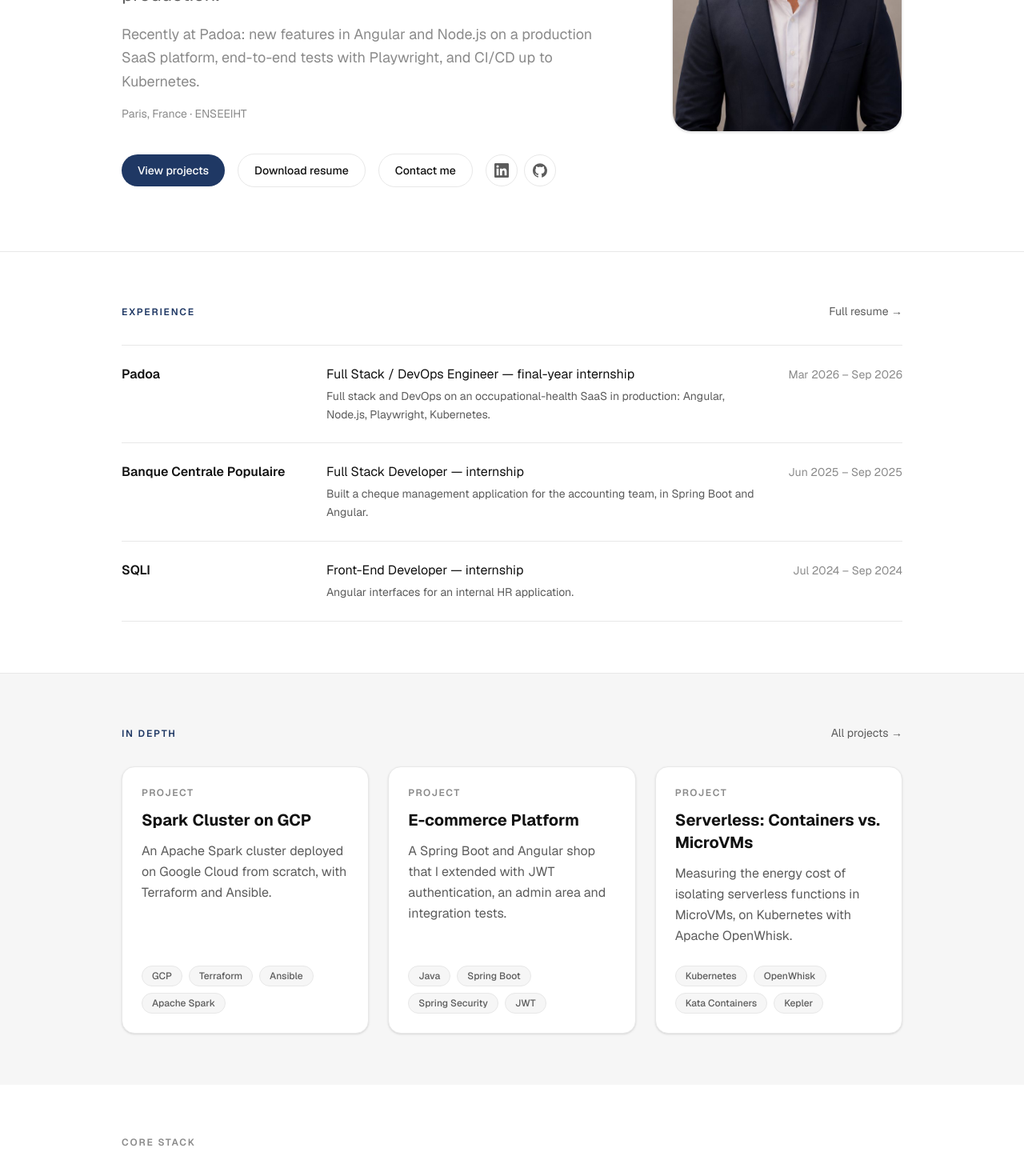
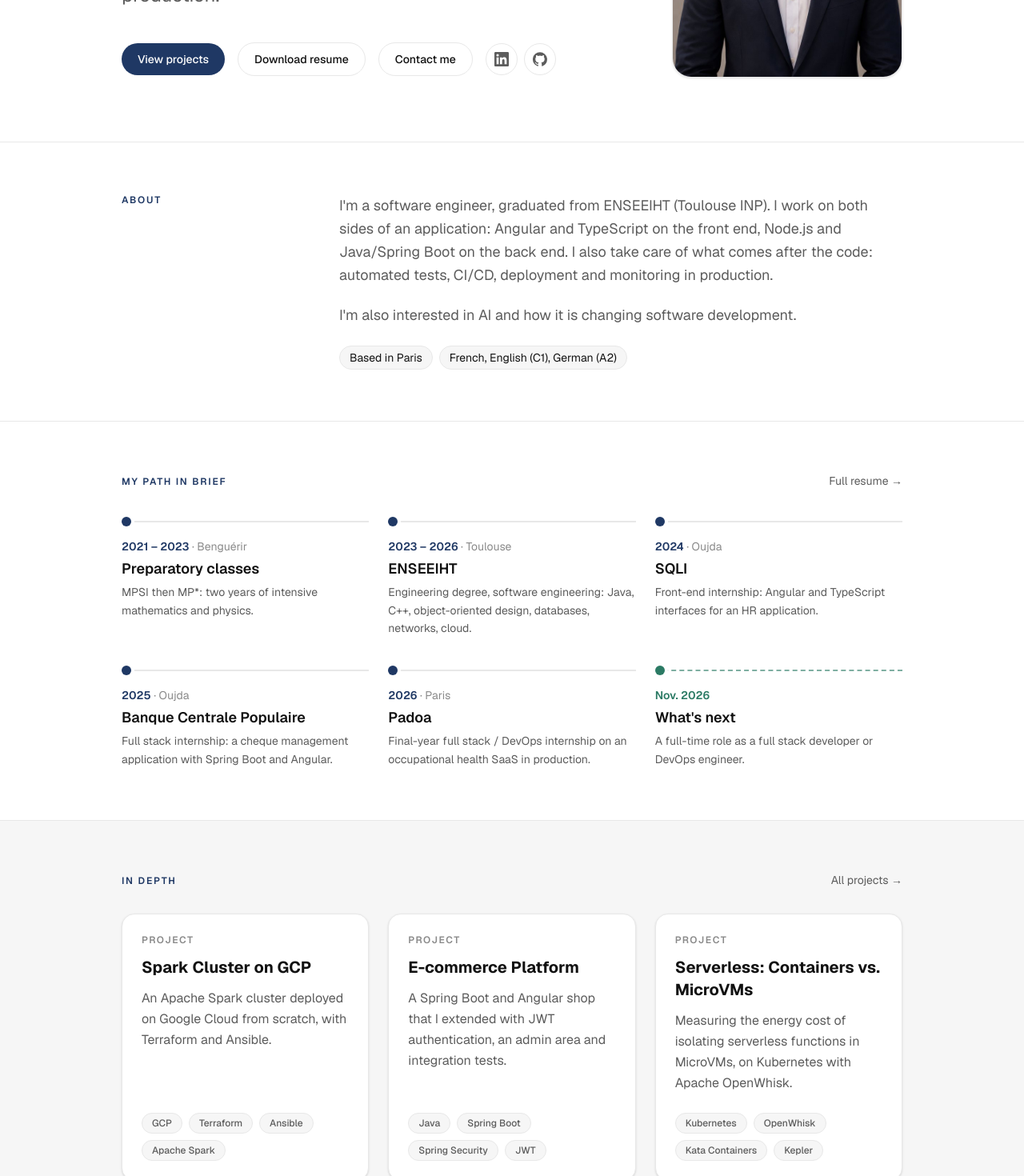
Before and after one commit to Ayoubhassain/ayoubhassain.github.io, a Next.js app: page /en in a window 1280 px wide. Shown: the part 420-1890 px from the top of the page at 80% size. Built offline with nearby package versions, Linux system fonts and the light colour scheme.

Commit message:
Accueil et À propos réunis en une seule page

```diff
--- a/src/app/[locale]/page.tsx
+++ b/src/app/[locale]/page.tsx
@@ -36,6 +36,7 @@
   if (!isLocale(locale)) notFound();
 
   const t = getDictionary(locale);
+  const a = t.about;
   const featuredIds = ["spark-cluster-gcp", "ecommerce-fullstack", "serverless-containers-vs-microvms"];
   const featured = featuredIds
     .map((id) => t.projects.find((project) => project.id === id))
@@ -67,11 +68,6 @@
                 {t.profile.headline}
               </p>
 
-              <p className="mt-4 max-w-2xl text-base leading-relaxed text-ink-light md:text-lg">
-                {t.home.proofPoint}
-              </p>
-
-              <p className="mt-4 text-sm text-ink-light">{t.home.locationLine}</p>
 
               <div className="mt-10 flex flex-wrap items-center gap-4">
                 <LinkButton href={`/${locale}/projects`} variant="primary">
@@ -106,34 +102,52 @@
         </div>
       </section>
 
+      {/* About: who I am, in a few lines */}
+      <section id="about" className="scroll-mt-20 border-b border-border">
+        <div className={`${SECTION} grid gap-8 md:grid-cols-[14rem_1fr] md:gap-12`}>
+          <p className={LABEL}>{a.label}</p>
+          <div>
+            <div className="max-w-2xl space-y-5 text-lg leading-relaxed text-ink-muted">
+              {a.intro.split("\n\n").map((para) => (
+                <p key={para.slice(0, 24)}>{para}</p>
+              ))}
+            </div>
+            <ul className="mt-6 flex flex-wrap gap-2">
+              {a.quick.map((item) => (
+                <li key={item} className="rounded-full border border-border bg-bg-subtle px-3 py-1 text-sm text-ink">
+                  {item}
+                </li>
+              ))}
+            </ul>
+          </div>
+        </div>
+      </section>
+
+      {/* Path in brief: from prépa to the next job */}
       <section className="border-b border-border">
         <div className={SECTION}>
-          <div className="mb-8 flex items-baseline justify-between gap-4">
-            <p className="text-xs font-semibold tracking-[0.15em] text-accent uppercase">
-              {t.home.experience}
-            </p>
-            <Link
-              href={`/${locale}/resume`}
-              className="text-sm text-ink-muted transition-colors hover:text-accent"
-            >
+          <div className="mb-10 flex items-baseline justify-between gap-4">
+            <p className={LABEL}>{a.journeyTitle}</p>
+            <Link href={`/${locale}/resume`} className="text-sm text-ink-muted transition-colors hover:text-accent">
               {t.home.seeResume}
             </Link>
           </div>
-
-          <ol className="divide-y divide-border border-y border-border">
-            {t.experience.map((entry) => (
+          <ol className="grid gap-x-6 gap-y-10 sm:grid-cols-2 md:grid-cols-3">
+            {a.journey.map((step) => (
               <li
-                key={entry.company}
-                className="grid gap-1 py-6 md:grid-cols-[14rem_1fr_auto] md:items-baseline md:gap-8"
+                key={step.title}
+                className={`relative border-t-2 pt-5 ${step.next ? "border-dashed border-available/60" : "border-border"}`}
               >
-                <span className="font-semibold text-ink">{entry.company}</span>
-                <div>
-                  <p className="text-ink">{entry.role}</p>
-                  {entry.summary && (
-                    <p className="mt-1 text-sm leading-relaxed text-ink-muted">{entry.summary}</p>
-                  )}
-                </div>
-                <span className="text-sm text-ink-light md:text-right">{entry.period}</span>
+                <span
+                  aria-hidden="true"
+                  className={`absolute -top-[7px] left-0 h-3 w-3 rounded-full ring-4 ring-bg ${step.next ? "bg-available" : "bg-accent"}`}
+                />
+                <p className={`text-sm font-semibold ${step.next ? "text-available" : "text-accent"}`}>
+                  {step.period}
+                  {step.place && <span className="font-normal text-ink-light"> · {step.place}</span>}
+                </p>
+                <h3 className="mt-1 text-lg font-semibold text-ink">{step.title}</h3>
+                <p className="mt-1 text-sm leading-relaxed text-ink-muted">{step.text}</p>
               </li>
             ))}
           </ol>
@@ -143,9 +157,7 @@
       <section className="bg-bg-subtle">
         <div className={SECTION}>
           <div className="mb-8 flex items-baseline justify-between gap-4">
-            <p className="text-xs font-semibold tracking-[0.15em] text-accent uppercase">
-              {t.home.inDepth}
-            </p>
+            <p className={LABEL}>{t.home.inDepth}</p>
             <Link
               href={`/${locale}/projects`}
               className="text-sm text-ink-muted transition-colors hover:text-accent"
@@ -179,11 +191,25 @@
         </div>
       </section>
 
+      {/* How I work */}
       <section className="border-b border-border">
         <div className={SECTION}>
-          <p className="mb-8 text-xs font-semibold tracking-[0.15em] text-ink-light uppercase">
-            {t.home.focusedOn}
-          </p>
+          <p className={`${LABEL} mb-8`}>{a.workTitle}</p>
+          <div className="grid gap-4 md:grid-cols-3">
+            {a.work.map((item, index) => (
+              <div key={item.title} className="rounded-2xl border border-border bg-bg-subtle p-6">
+                <p className="mb-3 text-sm font-semibold text-accent">0{index + 1}</p>
+                <h3 className="mb-2 font-semibold text-ink">{item.title}</h3>
+                <p className="text-sm leading-relaxed text-ink-muted">{item.text}</p>
+              </div>
+            ))}
+          </div>
+        </div>
+      </section>
+
+      <section className="border-b border-border">
+        <div className={SECTION}>
+          <p className={`${LABEL} mb-8`}>{t.home.focusedOn}</p>
           <div className="grid gap-8 sm:grid-cols-3">
             {t.profile.stack.map((group) => (
               <div key={group.label}>
@@ -207,3 +233,4 @@
 }
 
 const SECTION = "mx-auto max-w-5xl px-6 py-12 md:py-16";
+const LABEL = "text-xs font-semibold tracking-[0.15em] text-accent uppercase";
--- a/src/components/Navbar.tsx
+++ b/src/components/Navbar.tsx
@@ -14,7 +14,7 @@
   const [first, ...rest] = t.profile.name.split(" ");
 
   const navLinks = [
-    { href: `/${locale}/about`,     label: t.nav.about },
+    { href: `/${locale}#about`,     label: t.nav.about },
     { href: `/${locale}/projects`,  label: t.nav.projects },
     { href: `/${locale}/resume`,    label: t.nav.resume },
     { href: `/${locale}/interview`, label: t.nav.qanda },
--- a/src/i18n/dictionaries/en.ts
+++ b/src/i18n/dictionaries/en.ts
@@ -80,8 +80,8 @@
     skills:         "Skills",
     languages:      "Languages",
     intro:
-      "I'm a software engineer, graduated from ENSEEIHT (Toulouse INP). What I enjoy is taking a feature end to end: designing it, building the front end and the back end, testing it, then seeing it run in production.\n\nOver three internships, I went from Angular interfaces at SQLI, to a full stack Spring Boot and Angular application at Banque Centrale Populaire, to a SaaS in production at Padoa, where I also worked on E2E tests, CI/CD and Kubernetes deployments.\n\nI'm also interested in AI and how it is changing software development.",
-    quick: ["Based in Paris", "French, English (C1), German (A2)", "Available from November 2026"],
+      "I'm a software engineer, graduated from ENSEEIHT (Toulouse INP). I work on both sides of an application: Angular and TypeScript on the front end, Node.js and Java/Spring Boot on the back end. I also take care of what comes after the code: automated tests, CI/CD, deployment and monitoring in production.\n\nI'm also interested in AI and how it is changing software development.",
+    quick: ["Based in Paris", "French, English (C1), German (A2)"],
     journeyTitle:   "My path in brief",
     journey: [
       { period: "2021 – 2023", place: "Benguérir", title: "Preparatory classes", text: "MPSI then MP*: two years of intensive mathematics and physics." },
--- a/src/i18n/dictionaries/fr.ts
+++ b/src/i18n/dictionaries/fr.ts
@@ -73,8 +73,8 @@
     skills:         "Compétences",
     languages:      "Langues",
     intro:
-      "Je suis ingénieur en génie logiciel, diplômé de l'ENSEEIHT (Toulouse INP). Ce que j'aime, c'est prendre une fonctionnalité de bout en bout : la concevoir, la coder côté front et côté back, la tester, puis la voir tourner en production.\n\nEn trois stages, je suis passé d'interfaces Angular chez SQLI à une application full stack Spring Boot et Angular à la Banque Centrale Populaire, puis à un SaaS en production chez Padoa, où j'ai aussi travaillé sur les tests E2E, la CI/CD et le déploiement Kubernetes.\n\nJe m'intéresse aussi à l'IA et à la façon dont elle change le développement logiciel.",
-    quick: ["Basé à Paris", "Français, anglais (C1), allemand (A2)", "Disponible en novembre 2026"],
+      "Je suis ingénieur en génie logiciel, diplômé de l'ENSEEIHT (Toulouse INP). Je travaille des deux côtés d'une application : Angular et TypeScript en front-end, Node.js et Java/Spring Boot en back-end. Je m'occupe aussi de ce qui vient après le code : tests automatisés, CI/CD, déploiement et supervision en production.\n\nJe m'intéresse aussi à l'IA et à la façon dont elle change le développement logiciel.",
+    quick: ["Basé à Paris", "Français, anglais (C1), allemand (A2)"],
     journeyTitle:   "Mon parcours en bref",
     journey: [
       { period: "2021 – 2023", place: "Benguérir", title: "Classes préparatoires", text: "MPSI puis MP* : deux ans de mathématiques et de physique intensives." },
```
Also changed, not shown: src/app/[locale]/about/page.tsx (+4 -119 lines).
